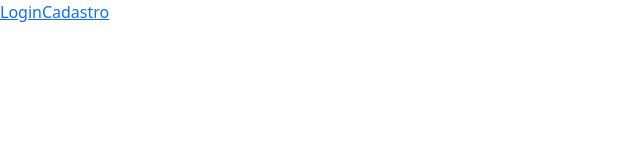
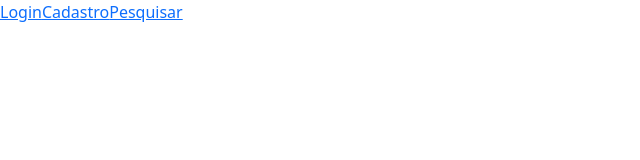
Before and after one commit to tgo-mas/SimpleTask, a Next.js app: page / in a window 1280 px wide. Shown: the top 160 px of the page, without its empty margins (0-640 px from the left). Built offline with nearby package versions, Linux system fonts and the light colour scheme.

Commit message:
Import function PesquisaVetor from auth/functions

```diff
--- a/pages/index.jsx
+++ b/pages/index.jsx
@@ -1,9 +1,12 @@
 
+import PesquisaVetor from "./auth/functions";
 export default function Home(){
     return(
         <div>
             <a href="/auth/login">Login</a>
             <a href="/auth/cadastro">Cadastro</a>
+            <a href="/auth/functions">Pesquisar</a>
+
         </div>
     );
 }
```
